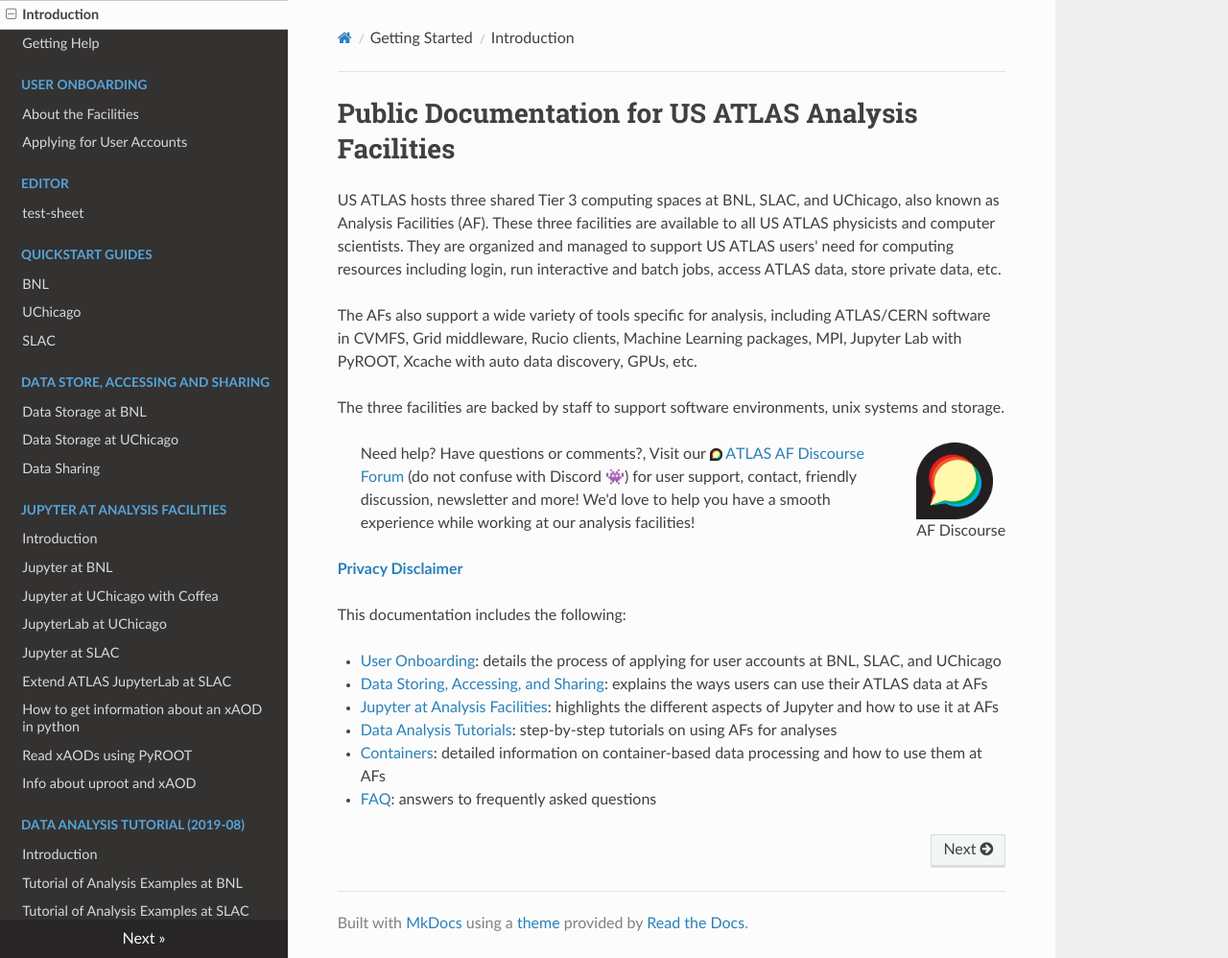
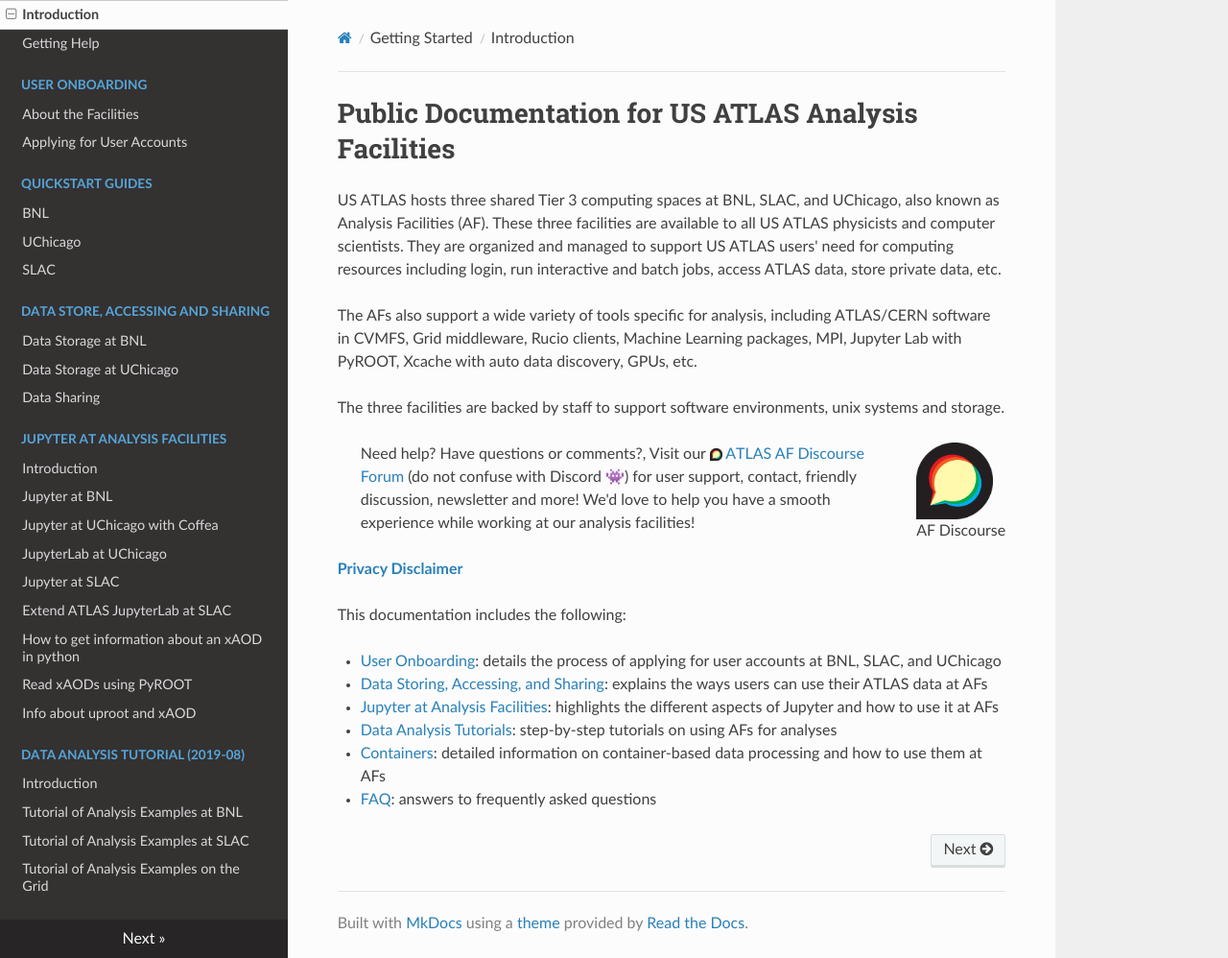
Before and after one commit to usatlas/AFdocs, an MkDocs documentation site: the page built from tier3docs/README.md, in a window 1280 px wide and 998 px high. Shown: the whole window at 96% size. Built offline with MkDocs 1.6.1, drawn with Linux system fonts in a browser that asks for light colours; nearby versions of some CDN libraries.

Commit message:
Update mkdocs.yml

```diff
--- a/mkdocs.yml
+++ b/mkdocs.yml
@@ -40,8 +40,8 @@ nav:
     - 'User Onboarding':
         - 'About the Facilities': UserOnboarding/facility.md
         - 'Applying for User Accounts': UserOnboarding/account.md
-    - 'Editor':
-        - 'test-sheet': test-sheet.md
+    #- 'Editor':
+    #    - 'test-sheet': test-sheet.md
     - 'Quickstart Guides':
         - 'BNL': sshlogin/ssh2BNL.md
         - 'UChicago': sshlogin/README.md
```
